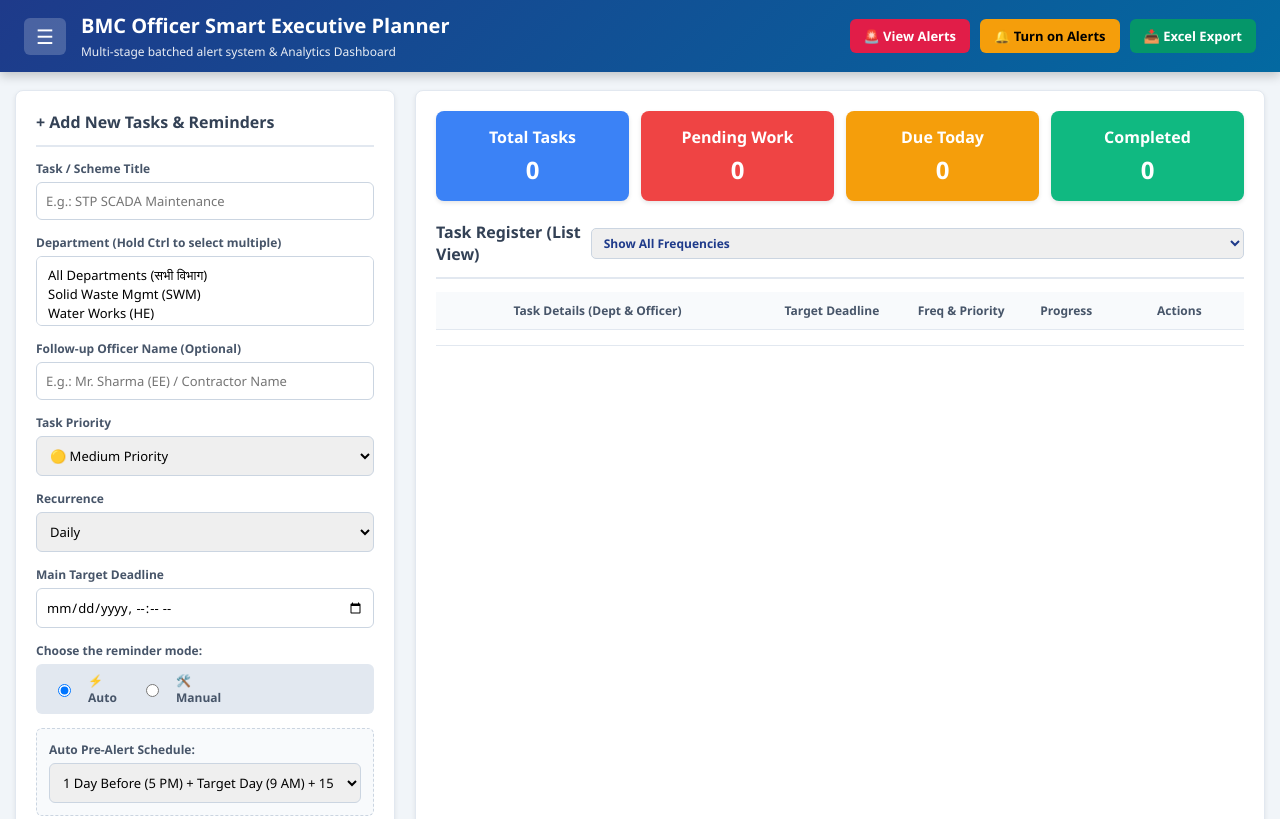
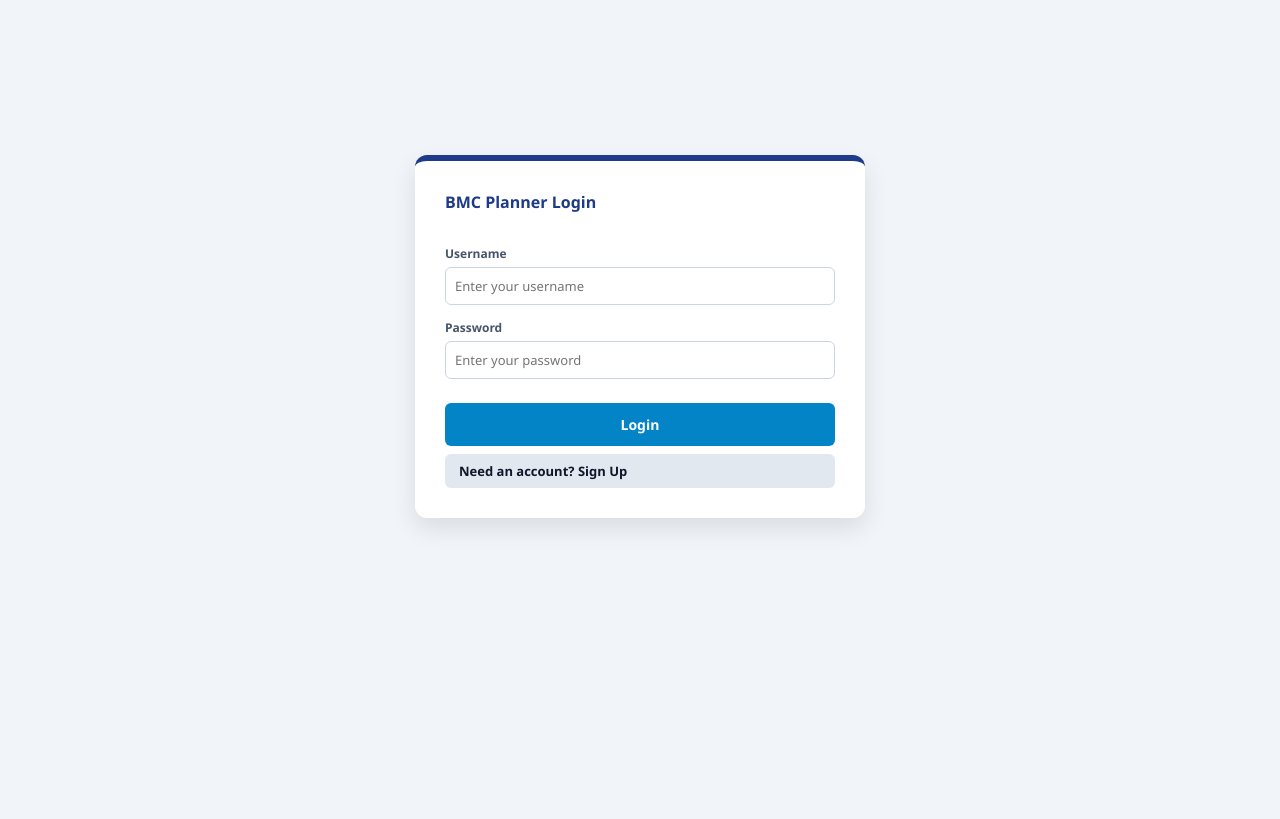
Before and after one commit to varunniet-collab/city-planner, a website: page public/index.html in a window 1280 px wide. Shown: the top 819 px of the page. Drawn offline with Linux system fonts and the light colour scheme; no server answers.

Commit message:
Update index.html

```diff
--- a/public/index.html
+++ b/public/index.html
@@ -39,11 +39,12 @@
     header p { margin: 4px 0 0 0; font-size: 12px; opacity: 0.9; }
 
     .container { max-width: 1350px; margin: 15px auto; padding: 0 15px; }
-    .header-actions { display: flex; gap: 10px; flex-wrap: wrap; }
+    .header-actions { display: flex; gap: 10px; flex-wrap: wrap; align-items: center; }
     .btn { padding: 8px 14px; border: none; border-radius: 6px; cursor: pointer; font-weight: 600; font-size: 13px; display: inline-flex; align-items: center; gap: 5px; }
     .btn-notif { background: var(--warning); color: #000; }
     .btn-export { background: #059669; color: white; }
     .btn-alerts { background: #e11d48; color: white; }
+    .btn-logout { background: #dc2626; color: white; }
     .btn-primary { background: var(--secondary); color: white; width: 100%; padding: 12px; font-size: 14px; margin-top: 10px; border-radius: 6px; border: none; cursor: pointer; font-weight: bold; transition: background 0.3s; }
     .btn-primary.edit-mode { background: #6366f1; }
 
@@ -91,7 +92,6 @@
     .badge-once { background: #f1f5f9; color: #475569; }
     .badge-alert { background: #fee2e2; color: var(--danger); display: inline-block; margin-top: 4px; }
 
-    /* NEW: Priority Badges */
     .badge-High { background: #fee2e2; color: #dc2626; border: 1px solid #fca5a5; }
     .badge-Medium { background: #fef3c7; color: #d97706; border: 1px solid #fcd34d; }
     .badge-Low { background: #dcfce3; color: #16a34a; border: 1px solid #86efac; }
@@ -119,22 +119,48 @@
     .modal { background: white; width: 90%; max-width: 550px; padding: 24px; border-radius: 12px; box-shadow: 0 10px 25px rgba(0,0,0,0.25); max-height: 85vh; overflow-y: auto;}
     .batch-item { border-bottom: 1px solid #e2e8f0; padding: 10px 0; }
     .batch-item:last-child { border-bottom: none; }
+    .hidden { display: none !important; }
+
+    /* Login Box Styling */
+    .auth-container { max-width: 450px; margin: 80px auto; background: white; padding: 30px; border-radius: 12px; box-shadow: 0 10px 25px rgba(0,0,0,0.1); border-top: 6px solid var(--primary); }
+    .auth-container h2 { text-align: center; color: var(--primary); border: none; margin-bottom: 20px; }
   </style>
 </head>
 <body>
 
+<!-- AUTH SECTION (Login / Signup) -->
+<div id="authSection" class="auth-container">
+  <h2 id="authTitle">BMC Planner Login</h2>
+  <div id="authMsg" style="margin-bottom: 10px; text-align: center;"></div>
+  <form id="authForm" onsubmit="handleAuthSubmit(event)">
+    <div class="form-group">
+      <label>Username</label>
+      <input type="text" id="authUsername" required placeholder="Enter your username">
+    </div>
+    <div class="form-group">
+      <label>Password</label>
+      <input type="password" id="authPassword" required placeholder="Enter your password">
+    </div>
+    <button type="submit" id="authSubmitBtn" class="btn-primary">Login</button>
+    <button type="button" class="btn" style="width: 100%; margin-top: 8px; background: #e2e8f0; color: #0f172a;" id="toggleAuthMode" onclick="toggleAuthMode()">Need an account? Sign Up</button>
+  </form>
+</div>
+
+<!-- MAIN APP SECTION (Protected Dashboard) -->
+<div id="appSection" class="hidden">
   <header>
     <div class="header-left">
       <button class="toggle-btn" onclick="toggleSidebar()" title="Toggle Sidebar">☰</button>
       <div>
         <h1>BMC Officer Smart Executive Planner</h1>
-      <p>Multi-stage batched alert system & Analytics Dashboard</p>
+        <p>Welcome, <span id="loggedUserName" style="font-weight: bold; text-decoration: underline;"></span> | Multi-stage batched alert system</p>
       </div>
     </div>
     <div class="header-actions">
       <button class="btn btn-alerts" onclick="showManualPendingAlerts()">🚨 View Alerts</button>
       <button class="btn btn-notif" onclick="initNotifications()">🔔 Turn on Alerts</button>
       <button class="btn btn-export" onclick="exportToCSV()">📥 Excel Export</button>
+      <button class="btn btn-logout" onclick="logoutUser()">🚪 Logout</button>
     </div>
   </header>
 
@@ -163,13 +189,11 @@
             </select>
           </div>
 
-        <!-- NEW: Officer Name Field -->
           <div class="form-group">
             <label>Follow-up Officer Name (Optional)</label>
             <input type="text" id="officer" placeholder="E.g.: Mr. Sharma (EE) / Contractor Name">
           </div>
 
-        <!-- NEW: Priority Field -->
           <div class="form-group">
             <label>Task Priority</label>
             <select id="priority">
@@ -220,7 +244,7 @@
           </div>
 
           <button type="submit" id="submitBtn" class="btn-primary">Save Planner</button>
-        <button type="button" id="cancelEditBtn" class="btn" style="width: 100%; display: none; margin-top: 8px; text-align:center;" onclick="cancelEdit()">Cancel Edit</button>
+          <button type="button" id="cancelEditBtn" class="btn" style="width: 100%; display: none; margin-top: 8px; text-align:center; background:#e2e8f0; color:#0f172a;" onclick="cancelEdit()">Cancel Edit</button>
         </form>
       </div>
 
@@ -264,6 +288,7 @@
 
     </div>
   </div>
+</div>
 
 <!-- Background Batched Alert Modal -->
 <div class="modal-overlay" id="alertModal">
@@ -295,10 +320,78 @@
   let tasks = [];
   let currentBatchAlertIds = [];
   let editingTaskId = null;
+  let isSignupMode = false;
 
   let currentPage = 1;
   const tasksPerPage = 10;
 
+  // --- AUTHENTICATION & SESSION LOGIC ---
+  async function checkAuthStatus() {
+    try {
+      const res = await fetch('/api/check-auth');
+      const data = await res.json();
+      if (data.isAuthenticated) {
+        document.getElementById('loggedUserName').innerText = data.username;
+        document.getElementById('authSection').classList.add('hidden');
+        document.getElementById('appSection').classList.remove('hidden');
+        loadTasksFromServer();
+      } else {
+        document.getElementById('authSection').classList.remove('hidden');
+        document.getElementById('appSection').classList.add('hidden');
+      }
+    } catch(e) {
+      console.error('Auth check failed:', e);
+    }
+  }
+
+  function toggleAuthMode() {
+    isSignupMode = !isSignupMode;
+    document.getElementById('authTitle').innerText = isSignupMode ? 'BMC Planner Sign Up' : 'BMC Planner Login';
+    document.getElementById('authSubmitBtn').innerText = isSignupMode ? 'Register' : 'Login';
+    document.getElementById('toggleAuthMode').innerText = isSignupMode ? 'Already have an account? Login' : 'Need an account? Sign Up';
+    document.getElementById('authMsg').innerHTML = '';
+  }
+
+  async function handleAuthSubmit(e) {
+    e.preventDefault();
+    const username = document.getElementById('authUsername').value;
+    const password = document.getElementById('authPassword').value;
+    const endpoint = isSignupMode ? '/api/signup' : '/api/login';
+    const msgBox = document.getElementById('authMsg');
+    msgBox.innerHTML = '';
+
+    try {
+      const res = await fetch(endpoint, {
+        method: 'POST',
+        headers: { 'Content-Type': 'application/json' },
+        body: JSON.stringify({ username, password })
+      });
+      const data = await res.json();
+
+      if (res.ok) {
+        if (isSignupMode) {
+          msgBox.innerHTML = `<span style="color: green; font-size: 13px; font-weight: bold;">${data.message}</span>`;
+          isSignupMode = false;
+          document.getElementById('authTitle').innerText = 'BMC Planner Login';
+          document.getElementById('authSubmitBtn').innerText = 'Login';
+          document.getElementById('toggleAuthMode').innerText = 'Need an account? Sign Up';
+        } else {
+          checkAuthStatus();
+        }
+      } else {
+        msgBox.innerHTML = `<span style="color: red; font-size: 13px; font-weight: bold;">${data.error}</span>`;
+      }
+    } catch(err) {
+      msgBox.innerHTML = `<span style="color: red; font-size: 13px;">Server communication error.</span>`;
+    }
+  }
+
+  async function logoutUser() {
+    await fetch('/api/logout', { method: 'POST' });
+    checkAuthStatus();
+  }
+
+  // --- CUSTOM DIALOG SYSTEM ---
   function openCustomDialog(options) {
     return new Promise((resolve) => {
       const modal = document.getElementById('customDialogModal');
@@ -435,9 +528,11 @@
     if (mode === 'AUTO') applyAutoReminders();
   }
 
+  // --- BACKEND API COMMUNICATIONS ---
   function loadTasksFromServer() {
     fetch('/api/tasks').then(res => res.json()).then(data => { tasks = data; render(); }).catch(e => console.error(e));
   }
+
   function saveAndRender() {
     fetch('/api/tasks', { method: 'POST', headers: { 'Content-Type': 'application/json' }, body: JSON.stringify(tasks) }).then(() => render());
   }
@@ -849,7 +944,7 @@
 
   window.onload = () => {
     handleFrequencyOrDateChange();
-    loadTasksFromServer();
+    checkAuthStatus();
   };
 </script>
 </body>
```
Lines whose indentation alone changed are shown as unchanged.
